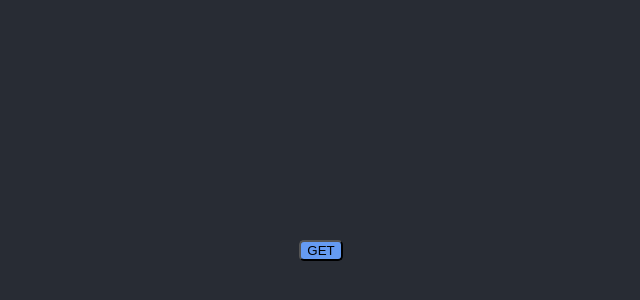
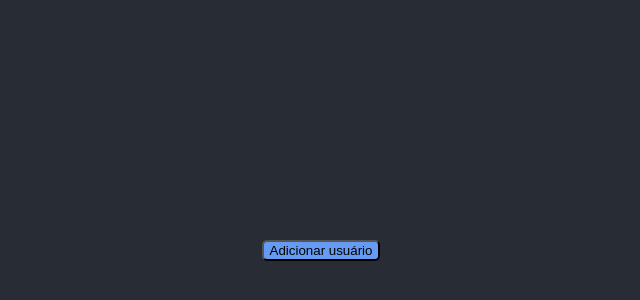
Before and after one commit to kampgen/ReactReduxSagas, a React (Create React App) app: page / in a window 1280 px wide. Shown: the part 160-460 px from the top of the page, without its empty margins (319-959 px from the left). Built offline with nearby package versions, Linux system fonts and the light colour scheme.

Commit message:
Saga settings

```diff
--- a/src/App.css
+++ b/src/App.css
@@ -7,6 +7,13 @@
   flex-direction: column;
 }
 
+.item-container {
+  padding: 10px;
+  border-radius: 5px;
+  background-color: #cecece;
+  margin: 20px;
+}
+
 .text {
-  color: #fff;
+  color: #205699;
 }
--- a/src/App.js
+++ b/src/App.js
@@ -12,16 +12,15 @@ class App extends Component {
 
     render() {
         console.log(this.props.status)
-        console.log('user', this.props.info)
         return (
             <div className='container'>
                 <Button />
                 {
-                    this.props.info && this.props.info.map(info => {
-                        return <div key={info.key}>
-                            <p className='text'>Nome: {info.name}</p>
-                            <p className='text'>Idade: {info.age}</p>
-                            <p className='text'>Repositório: {info.repository}</p>
+                    this.props.info && this.props.info.map(item => {
+                        return <div key={item.key} className='item-container'>
+                            <p className='text'>Nome: {item.name}</p>
+                            <p className='text'>Idade: {item.age}</p>
+                            <p className='text'>Repositório: <a href={item.repository}>{item.repository}</a></p>
                         </div>
                     })
                 }
--- a/src/components/button.js
+++ b/src/components/button.js
@@ -13,23 +13,6 @@ const mapDispatchToProps = dispatch => ({
     getUserFail: () => dispatch(gettingUserFail())
 });
 
-const Button = props => {
-    let info = {}
-    switch (props.type) {
-        case 'success':
-            info = { action: props.getUserSuc, title: 'success' };
-            break;
-        case 'failure':
-            info = { action: props.getUserFail, title: 'failure' };
-            break;
-        default:
-            info = { action: props.getUser, title: 'get' };
-            break;
-    }
-
-    return (
-        <button className='button' onClick={() => info.action()}>{ info.title.toUpperCase() }</button>
-    )
-}
+const Button = props => <button className='button' onClick={() => props.getUser()}>Adicionar usuário</button>
 
 export default connect(mapStateToProps, mapDispatchToProps)(Button);
--- a/src/sagas/rootSaga.js
+++ b/src/sagas/rootSaga.js
@@ -4,7 +4,6 @@ import { takeEvery, call, delay, put } from '@redux-saga/core/effects';
 function* getUser() {
     try {
         let user = yield call(Api.getUser);
-        console.log('user', user)
         yield put({ type: 'USER_SUCCESS', payload: { data: user } });
     } catch (err) {
         console.log('erro', err)
```
